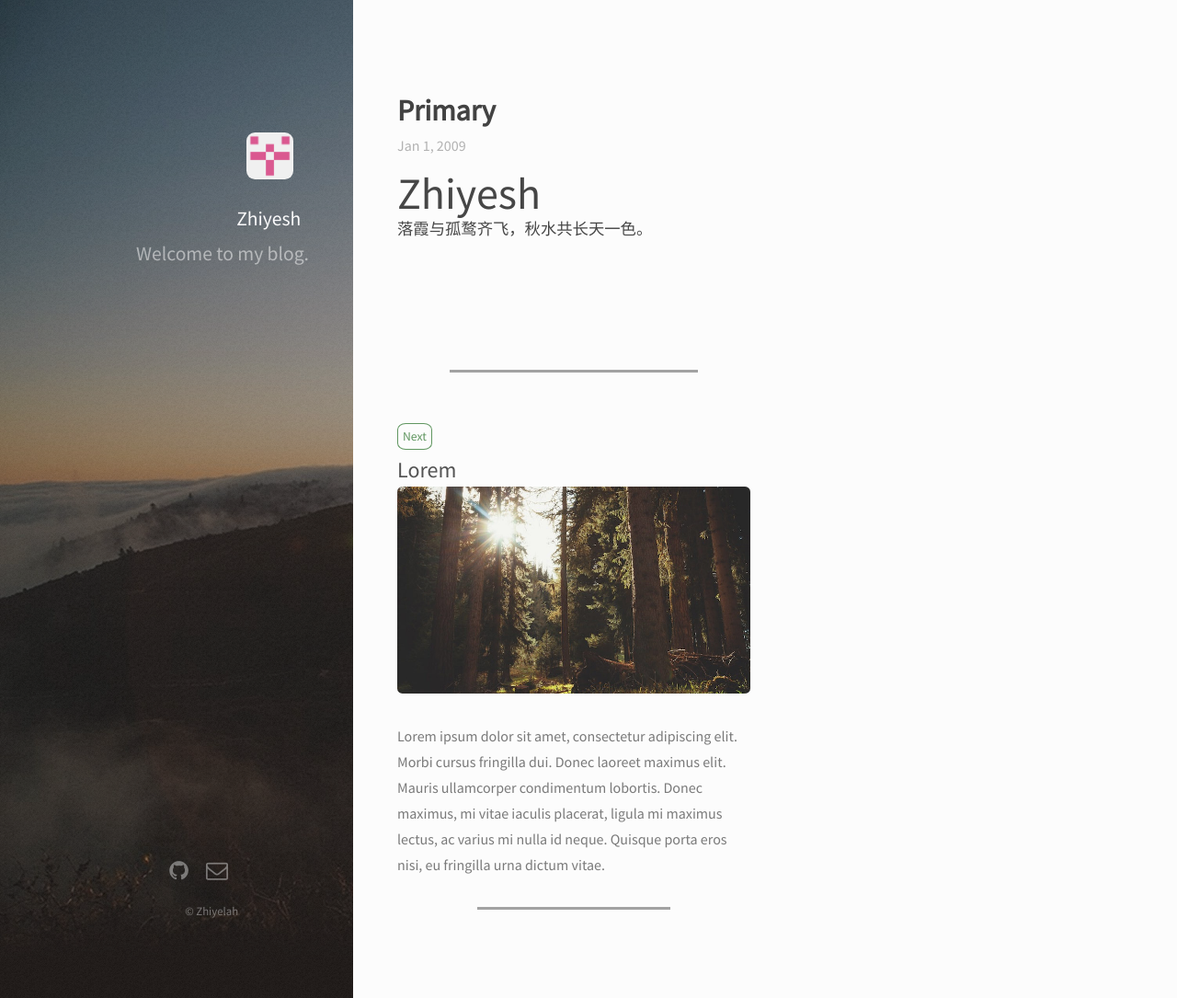
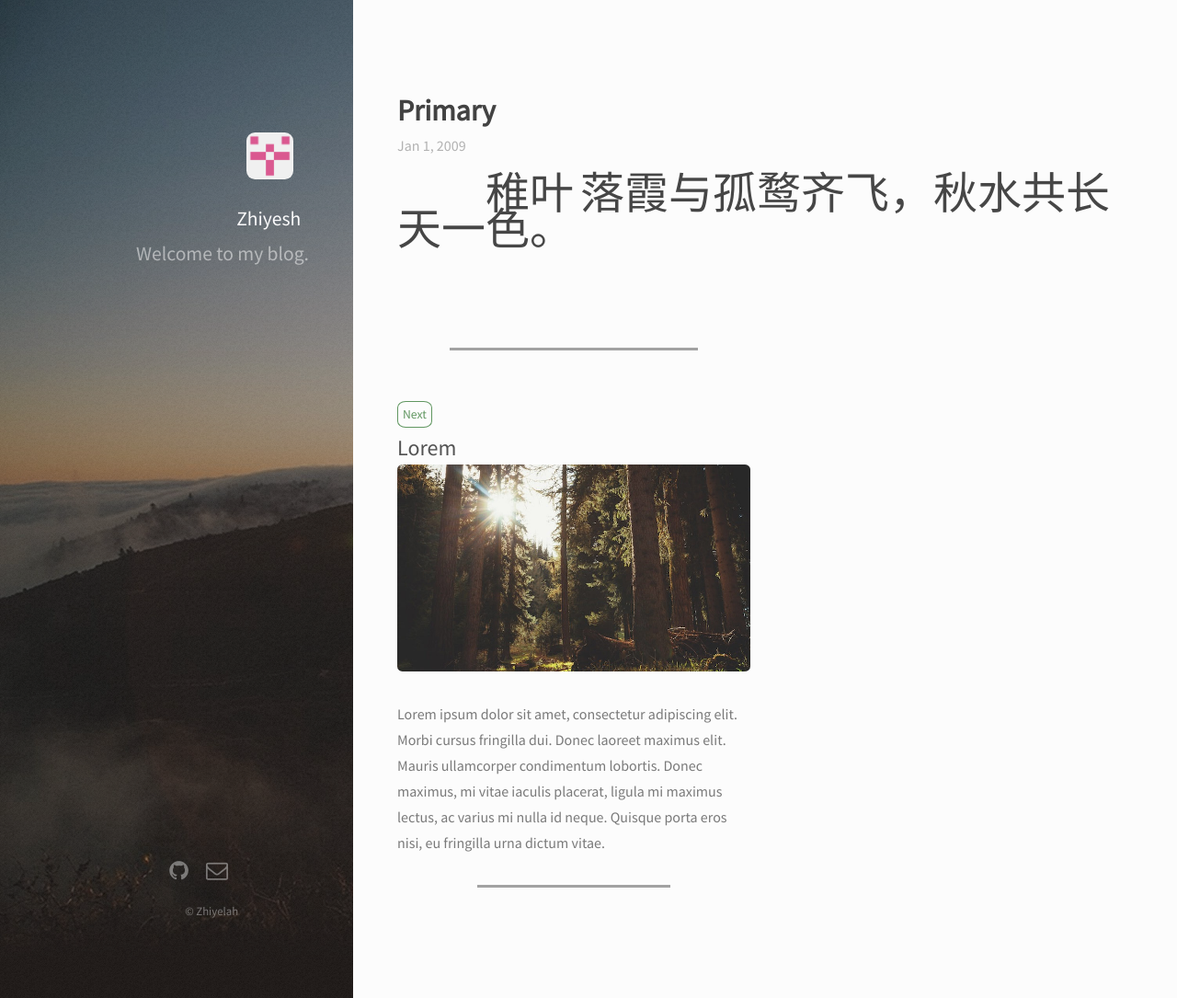
Before and after one commit to Zhiyelah/zhiyelah.github.io, a Jekyll site: the page built from _posts/2009-01-01-Primary.md, in a window 1280 px wide and 1085 px high. Shown: the whole window at 92% size. Built offline with Jekyll 4.4.1, drawn with Linux system fonts in a browser that asks for light colours; nearby versions of some CDN libraries.

Commit message:
Update 2009-01-01-Primary.md

```diff
--- a/_posts/2009-01-01-Primary.md
+++ b/_posts/2009-01-01-Primary.md
@@ -2,5 +2,5 @@
 layout: post
 title: Primary
 ---
-<font size="70">Zhiyesh</font>
-落霞与孤鹜齐飞，秋水共长天一色。
+<font size="70" style="padding-left: 2em;">稚叶</font>
+<font size="50">落霞与孤鹜齐飞，秋水共长天一色。</font>
```
